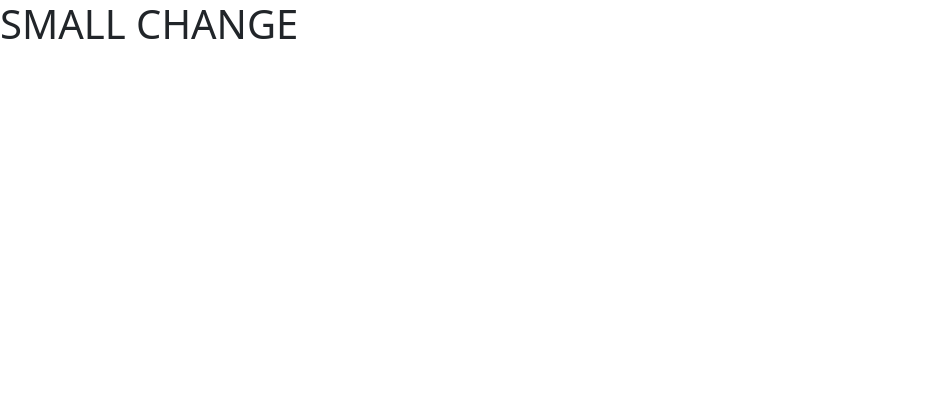
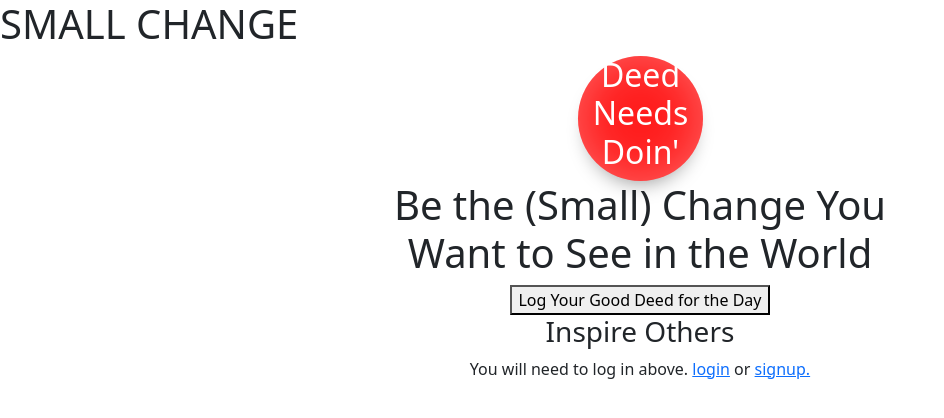
Before and after one commit to Ashley1Thompson/small-change, a React (Create React App) app in the folder client/: page /coinflip in a window 1280 px wide. Before the commit this address had no page. Shown: the top 418 px of the page, without its empty margins (0-944 px from the left). Built offline with nearby package versions, Linux system fonts and the light colour scheme.

Commit message:
updates to coinflip and submit form

```diff
--- a/client/src/App.js
+++ b/client/src/App.js
@@ -1,41 +1,41 @@
-import React from 'react';
+import React from "react";
 import {
   ApolloClient,
   InMemoryCache,
   ApolloProvider,
   createHttpLink,
-} from '@apollo/client';
-import { setContext } from '@apollo/client/link/context';
-import { BrowserRouter as Router, Routes, Route } from 'react-router-dom';
+} from "@apollo/client";
+import { setContext } from "@apollo/client/link/context";
+import { BrowserRouter as Router, Routes, Route } from "react-router-dom";
 
 //import pages and components
-import CoinFlip from './pages/CoinFlip';
+import CoinFlip from "./pages/CoinFlip";
 // import Inspiration from './pages/Inspiration';
-import Login from './pages/Login';
-import Signup from './pages/Signup';
-import UserProfile from './pages/UserProfile';
-import Header from './components/Header'
-import Footer from './components/Footer';
+import Login from "./pages/Login";
+import Signup from "./pages/Signup";
+import UserProfile from "./pages/UserProfile";
+import Header from "./components/Header";
+import Footer from "./components/Footer";
 
 //import styling
-import 'bootstrap/dist/css/bootstrap.min.css';
-import 'bootstrap/dist/js/bootstrap.bundle.min';
-import './App.css';
+import "bootstrap/dist/css/bootstrap.min.css";
+import "bootstrap/dist/js/bootstrap.bundle.min";
+import "./App.css";
 
 // Construct our main GraphQL API endpoint
 const httpLink = createHttpLink({
-  uri: '/graphql',
+  uri: "/graphql",
 });
 
 // Construct request middleware that will attach the JWT token to every request as an `authorization` header
 const authLink = setContext((_, { headers }) => {
   // get the authentication token from local storage if it exists
-  const token = localStorage.getItem('id_token');
+  const token = localStorage.getItem("id_token");
   // return the headers to the context so httpLink can read them
   return {
     headers: {
       ...headers,
-      authorization: token ? `Bearer ${token}` : '',
+      authorization: token ? `Bearer ${token}` : "",
     },
   };
 });
@@ -54,22 +54,10 @@ function App() {
           <Header />
           <div className="">
             <Routes>
-              <Route
-                path="/"
-                element={<Login />}
-              />
-              <Route
-                path="/signup"
-                element={<Signup />}
-              />
-              {/* <Route
-                path="/coinflip"
-                element={<CoinFlip />}
-              />   */}
-              <Route
-                path="/userProfile"
-                element={<UserProfile />}
-              />
+              <Route path="/" element={<Login />} />
+              <Route path="/signup" element={<Signup />} />
+              <Route path="/coinflip" element={<CoinFlip />} />
+              <Route path="/userProfile" element={<UserProfile />} />
             </Routes>
           </div>
           {/* <Footer /> */}
--- /dev/null
+++ b/client/src/components/DeedForm/index.js
@@ -0,0 +1,113 @@
+import React, { useState } from "react";
+import { Link } from "react-router-dom";
+import { useMutation } from "@apollo/client";
+
+import { ADD_GOOD_DEED } from "../../utils/mutations";
+import { QUERY_GOOD_DEEDS, QUERY_ME } from "../../utils/queries";
+
+import Auth from "../../utils/auth";
+
+const DeedForm = () => {
+  const [goodDeedText, setGoodDeedText] = useState("");
+
+  const [characterCount, setCharacterCount] = useState(0);
+
+  const [addGoodDeed, { error }] = useMutation(ADD_GOOD_DEED, {
+    update(cache, { data: { addGoodDeed } }) {
+      try {
+        const { goodDeeds } = cache.readQuery({ query: QUERY_GOOD_DEEDS });
+
+        cache.writeQuery({
+          query: QUERY_GOOD_DEEDS,
+          data: { goodDeeds: [addGoodDeed, ...goodDeeds] },
+        });
+      } catch (e) {
+        console.error(e);
+      }
+
+      // update me object's cache
+      const { me } = cache.readQuery({ query: QUERY_ME });
+      cache.writeQuery({
+        query: QUERY_ME,
+        data: { me: { ...me, goodDeeds: [...me.goodDeeds, addGoodDeed] } },
+      });
+    },
+  });
+
+  const handleFormSubmit = async (event) => {
+    event.preventDefault();
+
+    try {
+      const { data } = await addGoodDeed({
+        variables: {
+          goodDeedText,
+          goodDeedAuthor: Auth.getProfile().data.username,
+        },
+      });
+
+      setGoodDeedText("");
+    } catch (err) {
+      console.error(err);
+    }
+  };
+
+  const handleChange = (event) => {
+    const { name, value } = event.target;
+
+    if (name === "goodDeedText" && value.length <= 280) {
+      setGoodDeedText(value);
+      setCharacterCount(value.length);
+    }
+  };
+
+  return (
+    <div>
+      <h3>Inspire Others</h3>
+
+      {Auth.loggedIn() ? (
+        <>
+          <p
+            className={`m-0 ${
+              characterCount === 280 || error ? "text-danger" : ""
+            }`}
+          >
+            Character Count: {characterCount}/280
+          </p>
+          <form
+            className="flex-row justify-center justify-space-between-md align-center"
+            onSubmit={handleFormSubmit}
+          >
+            <div className="col-12 col-lg-9">
+              <textarea
+                name="goodDeedText"
+                placeholder="Made someone smile ..."
+                value={goodDeedText}
+                className="form-input w-100"
+                style={{ lineHeight: "1.5", resize: "vertical" }}
+                onChange={handleChange}
+              ></textarea>
+            </div>
+
+            <div className="col-12 col-lg-3">
+              <button className="btn btn-primary btn-block py-3" type="submit">
+                Log Your Deed
+              </button>
+            </div>
+            {error && (
+              <div className="col-12 my-3 bg-danger text-white p-3">
+                {error.message}
+              </div>
+            )}
+          </form>
+        </>
+      ) : (
+        <p>
+          You will need to log in above. <Link to="/login">login</Link> or{" "}
+          <Link to="/signup">signup.</Link>
+        </p>
+      )}
+    </div>
+  );
+};
+
+export default DeedForm;
--- a/client/src/pages/coinFlip.js
+++ b/client/src/pages/coinFlip.js
@@ -1,124 +1,54 @@
-// import React, { useState } from 'react';
-// import { Link } from 'react-router-dom';
-// import { useMutation } from '@apollo/client';
+import React from "react";
+import DeedForm from "../components/DeedForm";
 
-// import { ADD_GOOD_DEED } from '../utils/mutations';
-// import {QUERY_GOOD_DEEDS, QUERY_ME} from '../utils/queries';
+// import { Link } from "react-router-dom";
+// import { useMutation } from "@apollo/client";
 
-// import Auth from '../utils/auth';
+// import { ADD_GOOD_DEED } from "../utils/mutations";
+// import { QUERY_GOOD_DEEDS, QUERY_ME } from "../utils/queries";
 
-// class Coin extends React.Component {
-//   constructor(props) {
-//     super(props);
-//     this.state = {
-//       result: "doing",
-//     };
-//     this.coinFlip = this.coinFlip.bind(this);
-//   }
+// import Auth from "../utils/auth";
 
-//   coinFlip() {
-//     this.setState({}, () => {
-//       this.setState({ result: "done" });
-//       console.log("done");
-//     });
-//     const [goodDeedText, setGoodDeedText] = useState("");
-//     const [addGoodDeed, { error }] = useMutation(ADD_GOOD_DEED, {
-//       update(cache, { data: { addGoodDeed } }) {
-//         try {
-//           const { goodDeeds } = cache.readQuery({ query: QUERY_GOOD_DEEDS });
+class CoinFlip extends React.Component {
+  constructor(props) {
+    super(props);
+    this.state = {
+      result: "doing",
+    };
+    this.coinToss = this.coinToss.bind(this);
+  }
+  coinToss() {
+    this.setState({}, () => {
+      if (this.setState({ result: "doing" })) {
+        this.setState({ result: "done" });
+      } else {
+        this.setState({ result: "done" });
+      }
+    });
+  }
 
-//           cache.writeQuery({
-//             query: QUERY_GOOD_DEEDS,
-//             data: { goodDeeds: [addGoodDeed, ...goodDeeds] },
-//           });
-//         } catch (e) {
-//           console.error(e);
-//         }
+  render() {
+    return (
+      <div className="App">
+        <div id="coin" className={this.state.result} key={+new Date()}>
+          <div class="side-a">
+            <h2>Deed Done.</h2>
+          </div>
+          <div className="side-b">
+            <h2>Deed Needs Doin'</h2>
+          </div>
+        </div>
+        <h1>
+          Be the (Small) Change You
+          <br /> Want to See in the World
+        </h1>
+        <button id="btn" onClick={this.coinToss}>
+          Log Your Good Deed for the Day
+        </button>
+        <DeedForm />
+      </div>
+    );
+  }
+}
 
-//         const { me } = cache.readQuery({ query: QUERY_ME });
-//         cache.writeQuery({
-//           query: QUERY_ME,
-//           data: { me: { ...me, goodDeeds: [...me.goodDeeds, addGoodDeed] } },
-//         });
-//       },
-//     });
-
-//     const handleFormSubmit = async (event) => {
-//       event.preventDefault();
-
-//       try {
-//         const { data} = await addGoodDeed({
-//           variables: {
-//             goodDeedText,
-//             gooddeedAuthor: Auth.getProfile().data.username,
-//           }
-//         });
-
-//         setGoodDeedText('');
-//       } catch (err) {
-//         console.error(err);
-//       }
-//     };
-
-//     const handleChange = (event) => {
-//         const { name, value } = event.target;
-
-//         if (name === 'thoughtText' && value.length <= 280) {
-//           setThoughtText(value);
-//           setCharacterCount(value.length);
-//         }
-//       };
-
-//     return (
-//       <div className="Coin">
-//         <div id="coin" className={this.state.result}>
-//           <div class="side-a">
-//             <h2>Deed Done.</h2>
-//           </div>
-//           <div className="side-b">
-//             <h2>Deed Needs Doin'</h2>
-//           </div>
-//         </div>
-//         <h1>
-//           Be the (Small) Change You
-//           <br /> Want to See in the World
-//         </h1>
-//         {/* Auth.loggedIn() ? ( */}
-//             <form className='' onSubmit={handleFormSubmit}>
-
-//               {/* input div */}
-//               <div className=''>
-//                 <textarea
-//                     name='goodDeedText'
-//                     placeholder="What good deed did you accomplish today?"
-//                     value={goodDeedText}
-//                     className=''
-//                     onChange={handleChange}
-//                     ></textarea>
-//                 </div>
-
-//                 {/* button div */}
-//                 <div className="">
-//                 <button className="" type="submit">
-//                 Flip Coin
-//                 </button>
-//                 </div>
-
-//             </form>
-//         {/*  ) : (
-//              <p>
-//                You need to be logged in to share your good deed for the day. Please{' '}
-//                <Link to="/login">login</Link> or <Link to="/signup">signup.</Link>
-//              </p>
-//            ) */}
-//         <br />
-//         <br />
-//         <button id="btn " onClick={this.coinFlip}>
-//           Log Your Good Deed for the Day
-//         </button>
-//       </div>
-//     );
-
-// }
-// }
-// export default Coin;
+export default CoinFlip;
```
